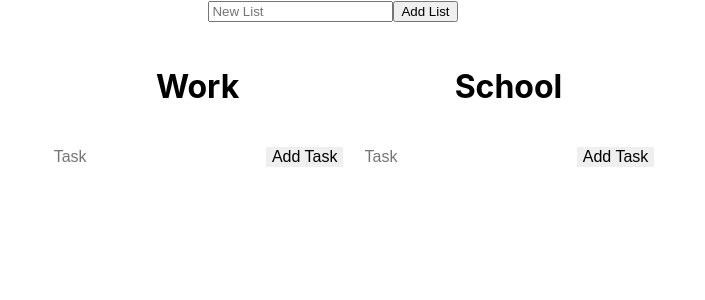
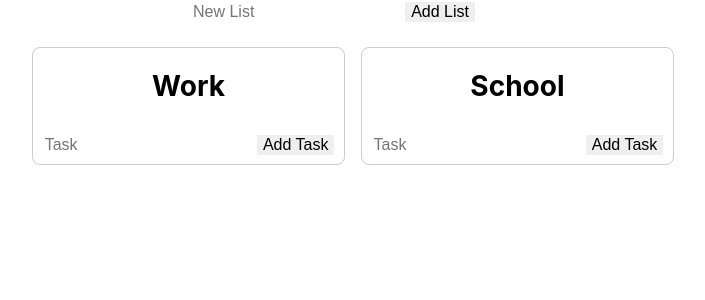
Before and after one commit to ngorki/tracker, a React (Create React App) app: page / in a window 1280 px wide. Shown: the top 300 px of the page, without its empty margins (307-1012 px from the left). Built offline with nearby package versions, Linux system fonts and the light colour scheme.

Commit message:
PERSISTENT

```diff
--- a/src/App.js
+++ b/src/App.js
@@ -1,8 +1,9 @@
 import './App.css';
 import './components/stylesheet.css'
-import ListGrid from './components/List';
+import ListGrid from './components/List'
 
-const goals = [{ goal: "Work" }, { goal: "School" }]
+const unparsedGoals = window.localStorage.getItem("goals")
+const goals = unparsedGoals != null ? JSON.parse(unparsedGoals) : [{ goal: "Work", key: 0}, { goal: "School", key: 1}]
 
 function App() {
   return (
--- a/src/components/List.js
+++ b/src/components/List.js
@@ -1,14 +1,21 @@
-import React, { Component } from 'react'
+import React, { Component, createRef } from 'react'
 import TaskList from './TaskList'
-
 class List extends React.Component{
     constructor(props){
         super(props)
+        this.ref = createRef()
 
         this.state = {
-            tasks: [],
+            goal: this.props.goal,
+            headerBody: this.props.goal,
+            tasks: this.props.tasks ? this.props.tasks : [],
             pendingItem: {text: ""}
         }
+    }
+
+    componentDidUpdate() {
+        if(this.ref.current != null)
+            this.ref.current.focus()
     }
 
     handleInput = event => {
@@ -16,6 +23,32 @@ class List extends React.Component{
         const pendingItem = {text: item, key: this.state.tasks.length}
         this.setState({
             pendingItem: pendingItem,
+        })
+    }
+
+    finishEdit = event => {
+        this.setState({
+            headerBody: this.state.goal ? this.state.goal : "Goal"
+        })
+        this.props.editGoal({goal: this.state.goal, tasks: this.state.tasks, key: this.props.id})
+    }
+
+    updateGoal = event => {
+        this.setState({
+            goal: event.target.value,
+            headerBody:
+                <form onSubmit={this.finishEdit}>
+                    <input placeholder={"Goal"} onBlur={this.finishEdit} ref={this.ref} value={event.target.value} onChange={this.updateGoal} key={this.props.id}/>
+                </form>,
+        })
+    }
+
+    startUpdate = event => {
+        this.setState({
+            headerBody:
+                <form onSubmit={this.finishEdit}>
+                    <input placeholder={"Goal"} onBlur={this.finishEdit} ref={this.ref} value={this.state.goal} onChange={this.updateGoal} key={this.props.id}/>
+                </form>,
         })
     }
 
@@ -28,30 +61,38 @@ class List extends React.Component{
                 tasks: newItems,
                 pendingItem: {text: ""}
             })
+            this.props.updateTasks(this.props.id, newItems)
         }
     }
 
     removeTask = (item) => {
+        var newTasks = this.state.tasks
+        newTasks.splice(item, 1)
+        for(var i = item; i < this.state.tasks.length; i++){
+            newTasks[i].key = i
+        }
         this.setState({
-            tasks: this.state.tasks.filter(task => task.key !== item)
+            tasks: newTasks
         })
+        this.props.updateTasks(this.props.id, newTasks)
     }
 
     editTask = (item) => {
         var newTasks = this.state.tasks
-        newTasks.splice(this.state.tasks.indexOf(task => task.key === item.key) - 1, 1, item)
+        newTasks.splice(item.key, 1, item)
         this.setState({
             tasks: newTasks
         })
+        this.props.updateTasks(this.props.id, newTasks)
     }
 
     render(){
         return (
             <div className="list-main">
-                <div className="list header">
-                    <h1>{this.props.goal != null ? this.props.goal : 'Goal'}</h1>
+                <div className="list-header" onClick={this.startUpdate}>
+                    <h1>{this.state.headerBody}</h1>
                 </div>
-                <div className="list body">
+                <div className="list-body">
                     <TaskList entries={this.state.tasks} removeTask={this.removeTask} editTask={this.editTask}/>
                 </div>
                 <div className="list-footer">
@@ -75,13 +116,29 @@ class ListGrid extends Component {
         }
     }
 
-    createList(list){
-        return <List key={list.goal} goal={list.goal}/>
+    editGoal = newGoal => {
+        var newGoalsList = this.state.goals
+        newGoalsList.splice(newGoal.key, 1, newGoal)
+        this.setState({
+            goals: newGoalsList
+        })
+        window.localStorage.setItem("goals", JSON.stringify(newGoalsList))
+    }
+
+    updateTasks = (cgoal, newTasks) => {
+        var goal = this.state.goals.find(currentGoal => currentGoal.key === cgoal)
+        goal.tasks = newTasks
+        this.editGoal(goal)
+        console.log(this.state.goals)
+    }
+
+    createList = list => {
+        return <List key={list.key} id={list.key} goal={list.goal} tasks={list.tasks} editGoal={this.editGoal} updateTasks={this.updateTasks}/>
     }
 
     handleInput = input => {
         const item = input.target.value
-        const pendingItem = {goal: item, key: new Date().getTime()}
+        const pendingItem = {goal: item, key: this.state.goals.length}
         this.setState({
             pendingGoal: pendingItem,
         })
@@ -95,6 +152,7 @@ class ListGrid extends Component {
             this.setState({
                 goals: newItems
             })
+            window.localStorage.setItem("goals", JSON.stringify(newItems))
         }
         this.setState({
             pendingGoal: {goal: ""}
--- a/src/components/TaskList.js
+++ b/src/components/TaskList.js
@@ -6,7 +6,7 @@ import {BiTrash} from 'react-icons/bi'
 class Task extends Component{
     constructor(props){
         super(props)
-        this.ref = createRef();
+        this.ref = createRef()
 
         this.state = {
             taskText: this.props.task,
@@ -40,7 +40,7 @@ class Task extends Component{
     }
 
     startEdit = event => {
-        var edit = <form onSubmit={this.finishEdit}><input ref={this.ref} value={this.state.taskText} onChange={this.updateTask} id={this.props.id}/></form>
+        var edit = <form onSubmit={this.finishEdit}><input  ref={this.ref} value={this.state.taskText} onChange={this.updateTask} id={this.props.id}/></form>
         this.setState({
             taskBody: edit
         })
@@ -59,7 +59,7 @@ class Task extends Component{
                 <div className='checkbox'>
                     <input type="checkbox" id='complete' name='complete' checked={this.state.complete} onChange={this.completeTask}/>
                 </div>
-                <div className='task' id={this.props.id}>{this.state.taskBody}</div>
+                <div className='task' id={this.props.id} onBlur={this.finishEdit} onClick={this.startEdit}>{this.state.taskBody}</div>
                 <div className='icons'>
                     <button onClick={() => this.startEdit(this.props.id)}>
                         <FaEdit/>
--- a/src/components/stylesheet.css
+++ b/src/components/stylesheet.css
@@ -16,10 +16,21 @@
 }
 
 .list-main {
+    display: flex;
+    flex-direction: column;
+    height: fit-content;
     margin: .5em;
+    padding: .5em;
+    border: 1px solid #ccc;
+    border-radius: .5em;
 }
 
-.list-footer > form > * {
+.list-main h1{
+    font-size: 1.75em;
+    margin: .45em;
+}
+
+form > * {
     margin: .1em;
     border: 0;
     font-size: medium;
@@ -48,7 +59,9 @@
 }
 
 .icons *{
-    padding: .1em;
+    padding: .15em;
+    justify-content: center;
+    align-items: center;
 }
 
 .icons > button {
```
